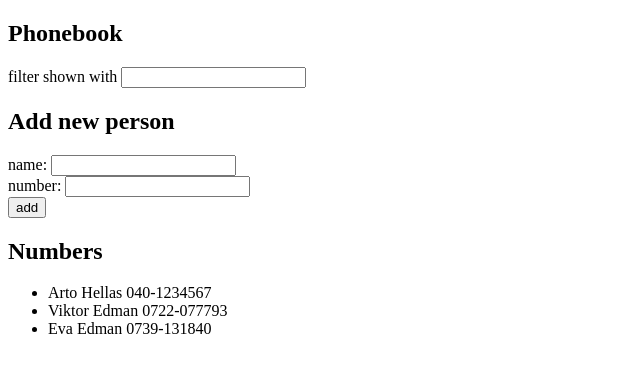
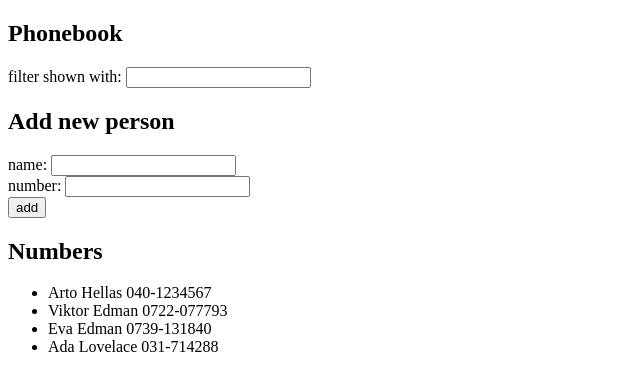
Before and after one commit to ViktorEdman/open-full-stack, a React (Create React App) app in the folder part2/phonebook/: page / in a window 1280 px wide. Shown: the top 390 px of the page, without its empty margins (0-640 px from the left). Built offline with nearby package versions, Linux system fonts and the light colour scheme; the HTML template or start-up script is replaced by a standard one.

Commit message:
finished exercise 2.10

```diff
--- a/part2/phonebook/src/App.js
+++ b/part2/phonebook/src/App.js
@@ -1,10 +1,14 @@
 import React, { useState } from 'react'
+import Filter from './components/Filter'
+import PersonForm from './components/PersonForm'
+import Persons from './components/Persons'
 
 const App = () => {
   const [persons, setPersons] = useState([
     {name: 'Arto Hellas', number: "040-1234567"},
     {name: 'Viktor Edman', number: '0722-077793'},
-    {name: 'Eva Edman', number: '0739-131840'}
+    {name: 'Eva Edman', number: '0739-131840'},
+    {name: 'Ada Lovelace', number: '031-714288'}
   ])
   const [newName, setNewName] = useState('')
   const [newNumber, setNewNumber] = useState('')
@@ -46,33 +50,17 @@ const App = () => {
   return (
     <div>
       <h2>Phonebook</h2>
-      <div>
-        filter shown with <input
-          type="text"
-          onChange={handleFilterChange} />
-      </div>
+      <Filter handleFilterChange={handleFilterChange}/>
       <h2>Add new person</h2>
-      <form onSubmit={addPerson}>
-        <div>
-          name: <input
-          value={newName}
-          onChange={handleNameChange}/>
-        </div>
-        <div>
-          number: <input
-          value={newNumber}
-          onChange={handleNumberChange}
-          />
-        </div>
-        <div>
-          <button type="submit">add</button>
-        </div>
-      </form>
+      <PersonForm
+        addPerson={addPerson}
+        newName={newName}
+        handleNameChange={handleNameChange}
+        newNumber={newNumber}
+        handleNumberChange={handleNumberChange}
+        />
       <h2>Numbers</h2>
-      <ul>
-        {filteredPersons.map(person =>
-          <li key={person.name+" "+person.number}>{person.name} {person.number}</li>) }
-      </ul>
+      <Persons persons={filteredPersons}/>
     </div>
   )
 }
--- /dev/null
+++ b/part2/phonebook/src/components/Filter.jsx
@@ -0,0 +1,13 @@
+import React from 'react'
+
+const Filter = ({handleFilterChange}) => {
+    return (
+        <div>
+        filter shown with: <input
+          type="text"
+          onChange={handleFilterChange} />
+      </div>
+    )
+}
+
+export default Filter
--- /dev/null
+++ b/part2/phonebook/src/components/Person.jsx
@@ -0,0 +1,5 @@
+import React from 'react'
+
+const Person = ({person}) => <li>{person.name} {person.number}</li>
+
+export default Person
--- /dev/null
+++ b/part2/phonebook/src/components/PersonForm.jsx
@@ -0,0 +1,29 @@
+import React from 'react'
+
+const PersonForm = (props) => {
+    const addPerson = props.addPerson
+    const newName = props.newName
+    const handleNameChange = props.handleNameChange
+    const newNumber = props.newNumber
+    const handleNumberChange = props.handleNumberChange
+    return (
+        <form onSubmit={addPerson}>
+        <div>
+          name: <input
+          value={newName}
+          onChange={handleNameChange}/>
+        </div>
+        <div>
+          number: <input
+          value={newNumber}
+          onChange={handleNumberChange}
+          />
+        </div>
+        <div>
+          <button type="submit">add</button>
+        </div>
+      </form>
+    )
+}
+
+export default PersonForm
--- /dev/null
+++ b/part2/phonebook/src/components/Persons.jsx
@@ -0,0 +1,11 @@
+import React from 'react'
+import Person from './Person'
+
+const Persons = ({ persons }) => <ul>
+    {persons.map(person => <Person
+        person={person}
+        key={person.name}
+    />)}
+</ul>
+
+export default Persons
```
